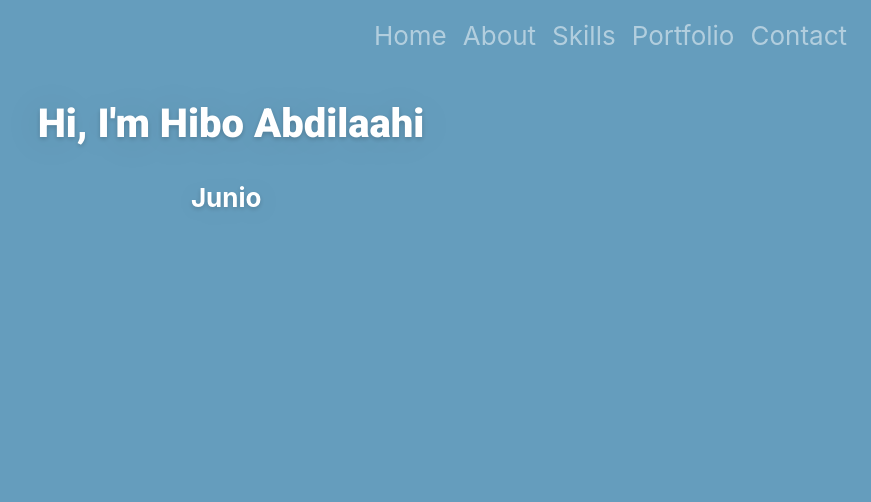
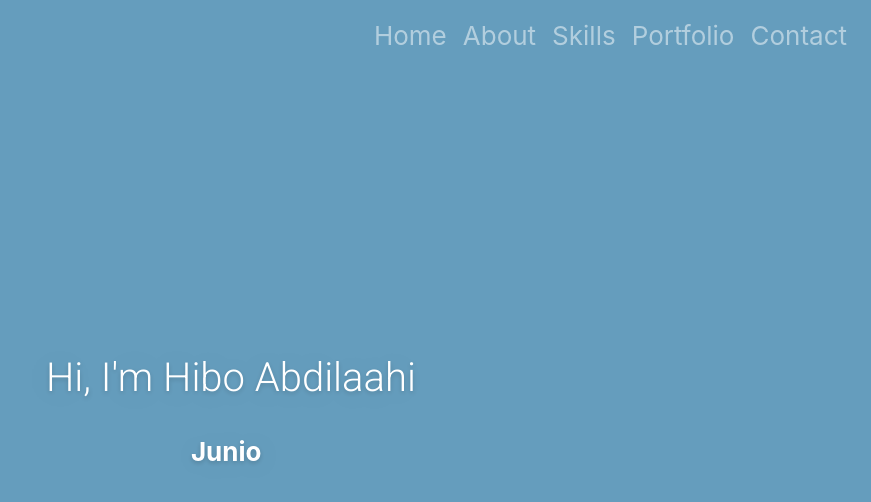
Before and after one commit to hiboabd/personal_website, a React (Create React App) app in the folder my-app/: page / in a window 1280 px wide. Shown: the top 502 px of the page, without its empty margins (409-1280 px from the left). Built offline with nearby package versions, Linux system fonts and the light colour scheme.

Commit message:
Fixed home page positioning

```diff
--- a/my-app/src/App.css
+++ b/my-app/src/App.css
@@ -34,7 +34,6 @@ body{
 h1{
   font-family: 'Roboto', sans-serif;
   color: white;
-  font-weight: 900;
 }
 
 p{
@@ -149,10 +148,17 @@ h3{
 
 .home-text{
   text-align: center;
+  align-self: center;
 }
 
 .dynamic-text{
   margin-top: 30px;
+}
+
+.home-container {
+  display: grid;
+  height: 80vh;
+  width: 80vh;
 }
 
 /* contact page styling */
```
